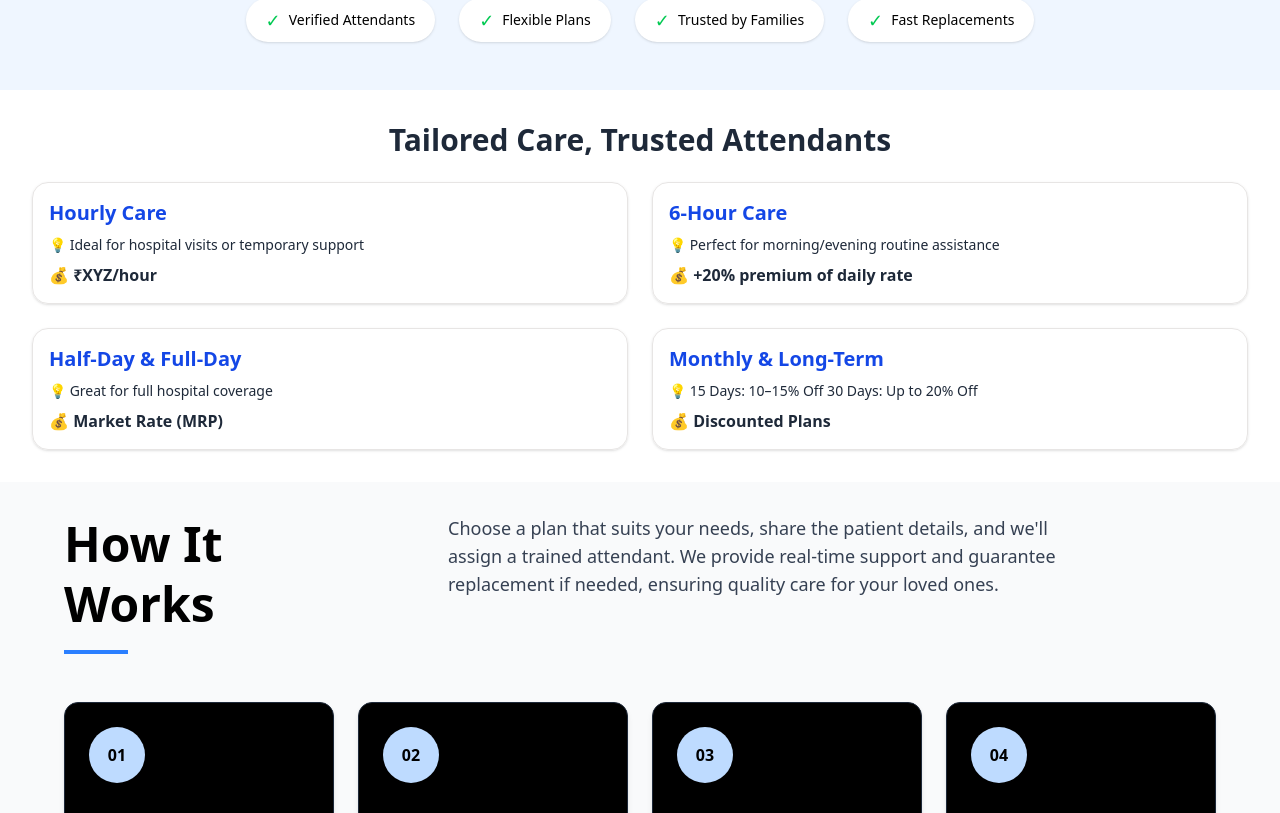
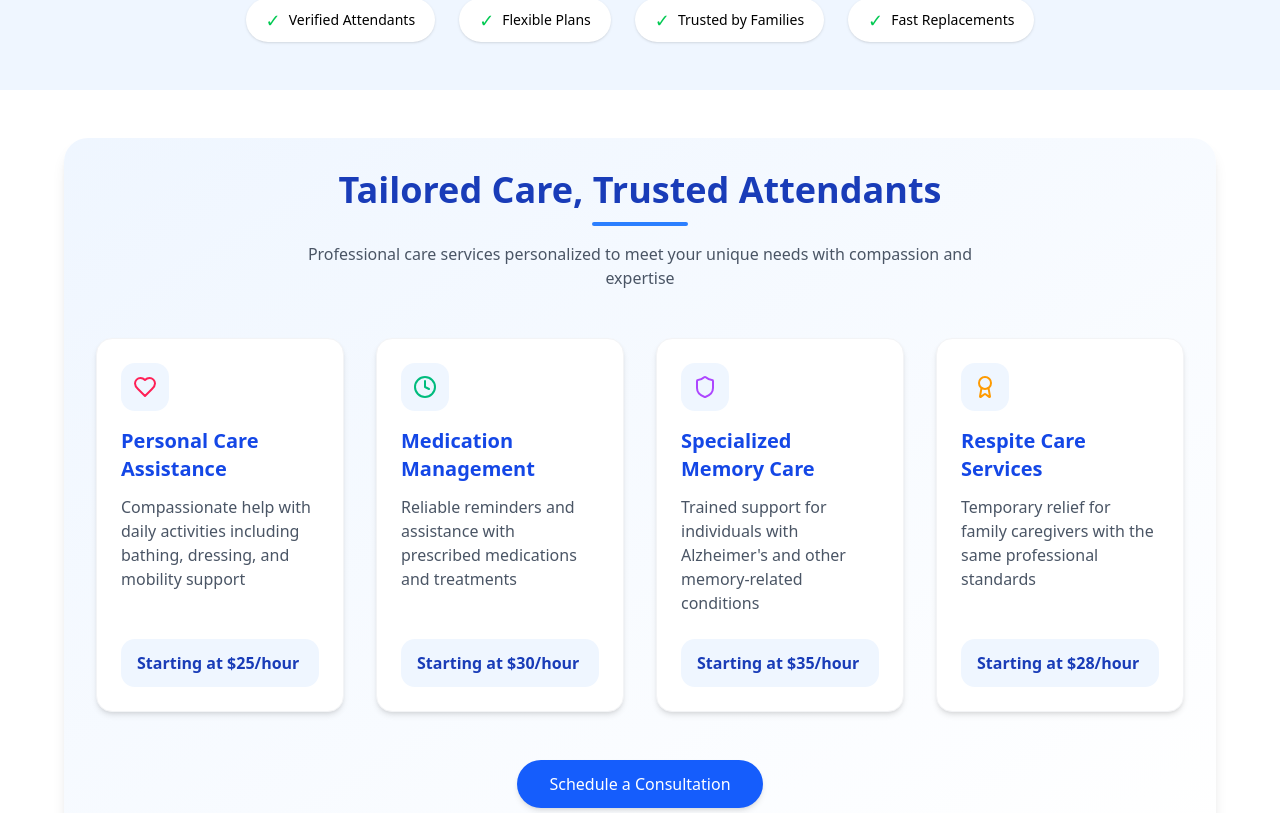
Before and after one commit to Ghost-9/caretaker, a Next.js app: page / in a window 1280 px wide. Shown: the part 3207-4020 px from the top of the page. Built offline with nearby package versions, Linux system fonts and the light colour scheme.

Commit message:
updated card section

```diff
--- a/components/FormSection.tsx
+++ b/components/FormSection.tsx
@@ -1,6 +1,7 @@
 'use client';
 
 import { motion } from 'framer-motion';
+import { Award, Clock, Shield, Heart } from 'lucide-react';
 import React from 'react';
 
 const FormSection: React.FC = () => {
@@ -17,6 +18,34 @@ const FormSection: React.FC = () => {
     { number: "03", title: "Assign", description: "We assign a trained attendant" },
     { number: "04", title: "Support", description: "Real-time support, guaranteed replacement if needed" }
   ];
+
+  const service = [
+    {
+      title: "Personal Care Assistance",
+      note: "Compassionate help with daily activities including bathing, dressing, and mobility support",
+      rate: "Starting at $25/hour",
+      icon: <Heart className="text-rose-500" />
+    },
+    {
+      title: "Medication Management",
+      note: "Reliable reminders and assistance with prescribed medications and treatments",
+      rate: "Starting at $30/hour",
+      icon: <Clock className="text-emerald-500" />
+    },
+    {
+      title: "Specialized Memory Care",
+      note: "Trained support for individuals with Alzheimer's and other memory-related conditions",
+      rate: "Starting at $35/hour",
+      icon: <Shield className="text-purple-500" />
+    },
+    {
+      title: "Respite Care Services",
+      note: "Temporary relief for family caregivers with the same professional standards",
+      rate: "Starting at $28/hour",
+      icon: <Award className="text-amber-500" />
+    }
+  ];
+
 
   return (
     <main className="min-h-screen bg-white text-gray-800">
@@ -107,29 +136,74 @@ const FormSection: React.FC = () => {
 
       {/* Services Section */}
       <motion.section
-        className="p-8 bg-white"
+        className="p-8 bg-gradient-to-br from-blue-50 to-white rounded-3xl max-w-6xl mx-auto my-12 shadow-lg"
         initial={{ opacity: 0, y: 30 }}
         whileInView={{ opacity: 1, y: 0 }}
         transition={{ duration: 0.6, delay: 0.1 }}
         viewport={{ once: true }}
       >
-        <h2 className="text-3xl font-semibold text-center mb-6">Tailored Care, Trusted Attendants</h2>
-        <div className="grid gap-6 md:grid-cols-2">
-          {services.map((s, idx) => (
+        <div className="text-center mb-12">
+          <motion.h2
+            className="text-4xl font-bold text-blue-800 mb-3"
+            initial={{ opacity: 0 }}
+            whileInView={{ opacity: 1 }}
+            transition={{ duration: 0.8 }}
+            viewport={{ once: true }}
+          >
+            Tailored Care, Trusted Attendants
+          </motion.h2>
+          <motion.div
+            className="h-1 w-24 bg-blue-500 mx-auto rounded-full"
+            initial={{ width: 0 }}
+            whileInView={{ width: 96 }}
+            transition={{ duration: 0.8 }}
+            viewport={{ once: true }}
+          />
+          <motion.p
+            className="text-gray-600 mt-4 max-w-2xl mx-auto"
+            initial={{ opacity: 0 }}
+            whileInView={{ opacity: 1 }}
+            transition={{ duration: 0.8, delay: 0.2 }}
+            viewport={{ once: true }}
+          >
+            Professional care services personalized to meet your unique needs with compassion and expertise
+          </motion.p>
+        </div>
+
+        <div className="grid gap-8 md:grid-cols-2 lg:grid-cols-4">
+          {service.map((card, idx) => (
             <motion.div
               key={idx}
-              className="border rounded-2xl p-4 shadow-sm hover:shadow-md"
+              className="bg-white rounded-2xl p-6 shadow-md hover:shadow-xl transition-all duration-300 border border-gray-100 flex flex-col h-full"
               initial={{ opacity: 0, y: 20 }}
               whileInView={{ opacity: 1, y: 0 }}
-              transition={{ duration: 0.4, delay: 0.1 * idx }}
+              transition={{ duration: 0.5, delay: 0.1 * idx }}
               viewport={{ once: true }}
+              whileHover={{ y: -5 }}
             >
-              <h3 className="text-xl font-bold text-blue-700">{s.title}</h3>
-              <p className="text-sm mt-2">💡 {s.note}</p>
-              <p className="text-md font-semibold mt-2">💰 {s.rate}</p>
+              <div className="p-3 bg-blue-50 rounded-xl w-12 h-12 flex items-center justify-center mb-4">
+                {card.icon}
+              </div>
+              <h3 className="text-xl font-bold text-blue-700 mb-3">{card.title}</h3>
+              <p className="text-gray-600 mb-4 flex-grow">{card.note}</p>
+              <div className="bg-blue-50 py-3 px-4 rounded-xl text-blue-800 font-semibold mt-2">
+                {card.rate}
+              </div>
             </motion.div>
           ))}
         </div>
+
+        <motion.div
+          className="mt-12 text-center"
+          initial={{ opacity: 0 }}
+          whileInView={{ opacity: 1 }}
+          transition={{ duration: 0.6, delay: 0.6 }}
+          viewport={{ once: true }}
+        >
+          <button className="bg-blue-600 hover:bg-blue-700 text-white font-medium py-3 px-8 rounded-full transition-all duration-300 shadow-md hover:shadow-lg">
+            Schedule a Consultation
+          </button>
+        </motion.div>
       </motion.section>
 
       {/* How it Works */}
@@ -463,7 +537,7 @@ const FormSection: React.FC = () => {
   </div>
 </motion.section>
 
-      {/* Contact Section */}
+
   </main>
   );
 };
```
